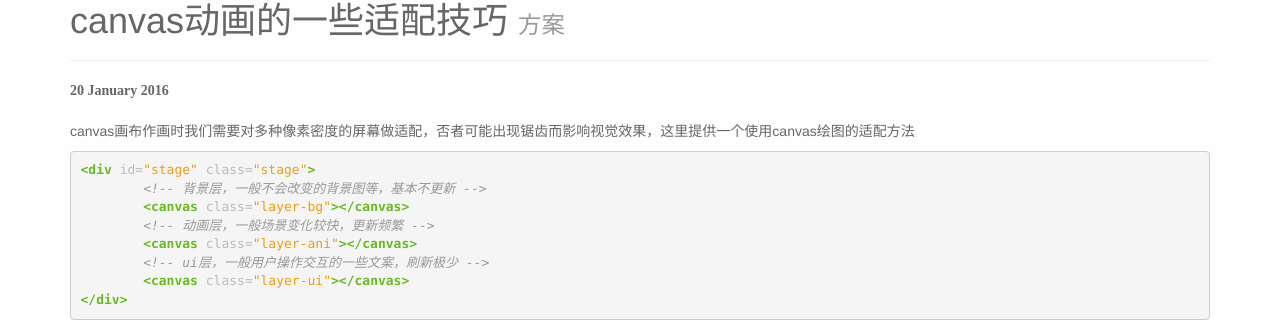
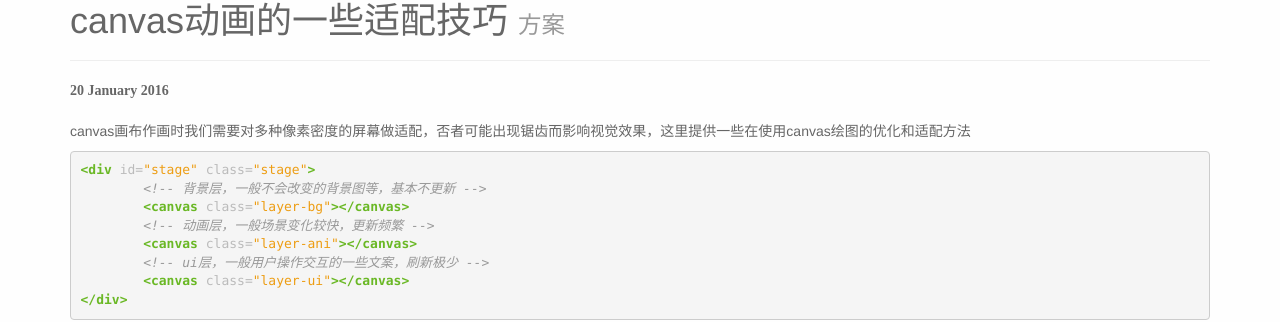
Before and after one commit to shalles/blog, a Jekyll site: the page built from _posts/article/2016-01-20-canvas-stage-auto-ratio.md, in a window 1280 px wide. Shown: the part 111-433 px from the top of the page. Built offline with Jekyll 4.4.1, drawn with Linux system fonts in a browser that asks for light colours; nearby versions of some CDN libraries; Markdown is read by kramdown in place of the engine named in the settings.

Commit message:
opt describe

````diff
--- a/_posts/article/2016-01-20-canvas-stage-auto-ratio.md
+++ b/_posts/article/2016-01-20-canvas-stage-auto-ratio.md
@@ -4,11 +4,11 @@ category : [Solution]
 title : "canvas动画的一些适配技巧"
 tagline: "方案"
 tags : [solution, canvas, ratio, 自适应, 抗锯齿, 动画]
-excerpt: canvas画布作画时我们需要对多种像素密度的屏幕做适配，否者可能出现锯齿而影响视觉效果，这里提供一个使用canvas绘图的适配方法
+excerpt: canvas画布作画时我们需要对多种像素密度的屏幕做适配，否者可能出现锯齿而影响视觉效果，这里提供一个使用canvas绘图的优化和适配方法
 ---
 {% include JB/setup %}
 
-canvas画布作画时我们需要对多种像素密度的屏幕做适配，否者可能出现锯齿而影响视觉效果，这里提供一个使用canvas绘图的适配方法
+canvas画布作画时我们需要对多种像素密度的屏幕做适配，否者可能出现锯齿而影响视觉效果，这里提供一些在使用canvas绘图的优化和适配方法
 
 ```html
 <div id="stage" class="stage">
````
